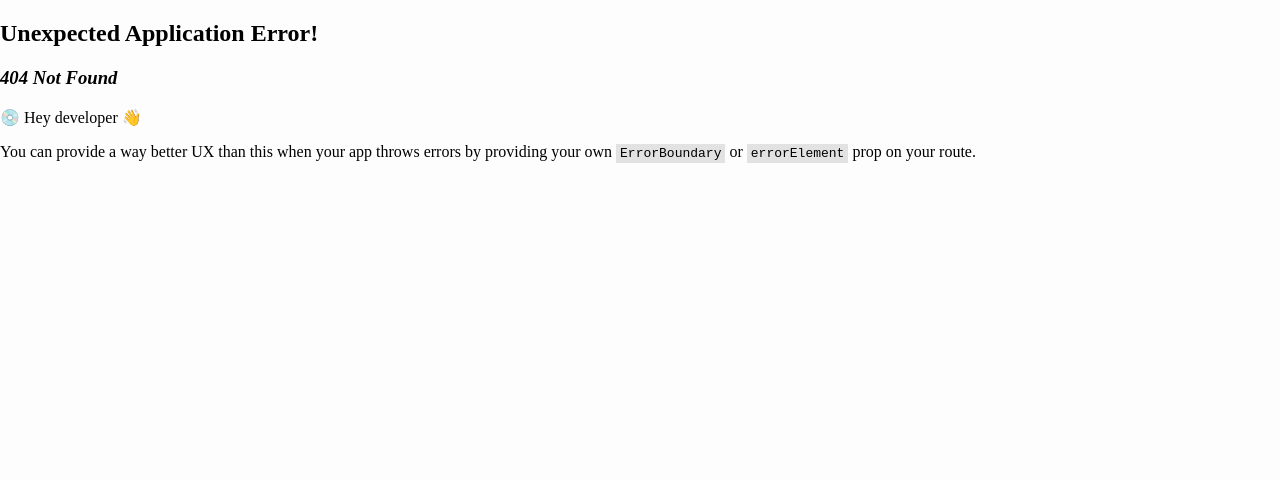
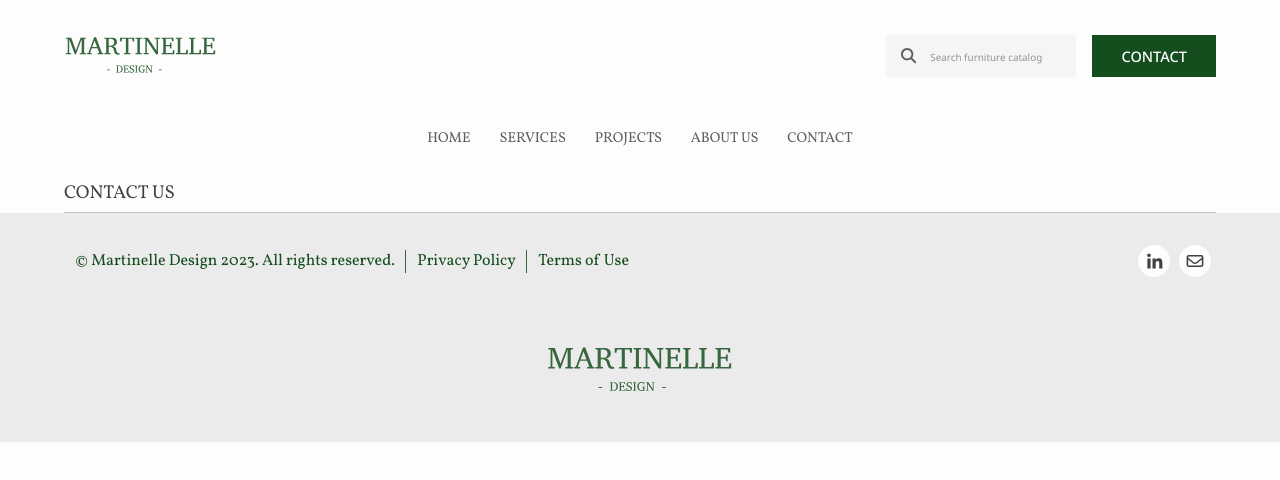
Before and after one commit to Martinelle-Design/Martinelle-Client-App, a React (Create React App) app: page /contact in a window 1280 px wide. Before the commit this address had no page. Shown: the top 480 px of the page. Built offline with nearby package versions, Linux system fonts and the light colour scheme.

Commit message:
added template for contact page

```diff
--- a/public/_mediaQueries.scss
+++ b/public/_mediaQueries.scss
@@ -3,6 +3,7 @@
 @import "../src/aboutPage/aboutPageBreakpoints";
 @import "../src/servicesPage/servicesPageBreakpoints";
 @import "../src/projectsPage/projectPageBreakpoints";
+@import "../src/contactPage/contactPageBreakpoints";
 @media (min-width: 992px) {
 }
 
@@ -18,6 +19,7 @@
   @include about-pg-md;
   @include services-pg-md;
   @include project-pg-md;
+  @include contact-pg-md;
 }
 
 @media (max-width: 575px) {
@@ -26,6 +28,7 @@
   @include about-pg-sm;
   @include services-pg-sm;
   @include project-pg-sm;
+  @include contact-pg-sm;
 }
 
 @media (any-hover: hover) {
--- a/public/main.scss
+++ b/public/main.scss
@@ -4,6 +4,7 @@
 @import "../src/aboutPage/aboutPage";
 @import "../src/servicesPage/servicesPage";
 @import "../src/projectsPage/projectPage";
+@import "../src/contactPage/contactPage";
 @import "./mediaQueries";
 
 html,
--- a/src/aboutPage/AboutPage.tsx
+++ b/src/aboutPage/AboutPage.tsx
@@ -4,7 +4,6 @@ import text from "./aboutPg.txt";
 import ContactActionButton from "../utilities/contactActionBanner/ContactActionBanner";
 import ImageSlide, { ImageProps } from "../utilities/imageSlide/ImageSlide";
 import { v4 as uuid } from "uuid";
-import ProjectsClickableBanner from "../utilities/projectsCickableBanner/ProjectsClickableBanner";
 const fetchTextFile = () =>
   fetch(text)
     .then((res) => res.text())
--- /dev/null
+++ b/src/contactPage/ContactPage.tsx
@@ -0,0 +1,11 @@
+import PageTitle from "../utilities/pageTitle/PageTitle";
+
+const namespace = "contact-pg";
+const ContactPage = () => {
+  return (
+    <div className={namespace}>
+      <PageTitle text={"Contact Us".toUpperCase()} />
+    </div>
+  );
+};
+export default ContactPage;
--- /dev/null
+++ b/src/contactPage/_contactPage.scss
@@ -0,0 +1,4 @@
+$namespace: "contact-pg";
+.#{$namespace}{
+    padding: 0 5%;
+}
--- /dev/null
+++ b/src/contactPage/_contactPageBreakpoints.scss
@@ -0,0 +1,6 @@
+@mixin contact-pg-md{
+
+}
+@mixin contact-pg-sm{
+
+}
--- a/src/index.tsx
+++ b/src/index.tsx
@@ -19,6 +19,7 @@ const AboutPage = lazy(() => import("./aboutPage/AboutPage"));
 const HomePage = lazy(() => import("./homePage/HomePage"));
 const ServicesPage = lazy(() => import("./servicesPage/ServicesPage"));
 const ProjectsPage = lazy(() => import("./projectsPage/ProjectsPage"));
+const ContactPage = lazy(() => import("./contactPage/ContactPage"));
 const router = createBrowserRouter(
   createRoutesFromElements(
     <Route path="/" element={<Root />}>
@@ -26,11 +27,7 @@ const router = createBrowserRouter(
       <Route path="home/*" element={<HomePage />} />
       <Route path="services/*" element={<ServicesPage />} />
       <Route path="projects/*" element={<ProjectsPage />} />
-      {/* <Route path="dashboard/*" element={<DashboardPage />} />
-        <Route path="settings/*" element={<SettingsPage />} />
-        <Route path="scheduling/*" element={<SchedulingPage />} />
-        <Route path="data-analytics/*" element={<DataAnalytics />} /> */}
-
+      <Route path="contact/*" element={<ContactPage />} />
       <Route path="about/*" element={<AboutPage />} />
     </Route>
   )
--- a/src/utilities/pageTitle/_pageTitle.scss
+++ b/src/utilities/pageTitle/_pageTitle.scss
@@ -14,7 +14,7 @@
     height: 1px;
   }
   h1 {
-    font-weight: 500;
+    font-weight: 400;
     color: $headlineFontColor;
     font-family: "Vollkorn", "Segoe UI", Tahoma, Geneva, Verdana, sans-serif;
     font-size: math.div($navbar-height, 6);
```
